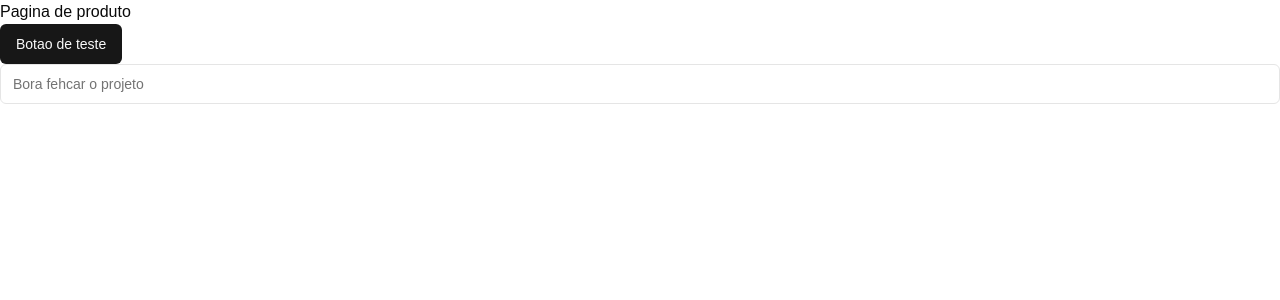
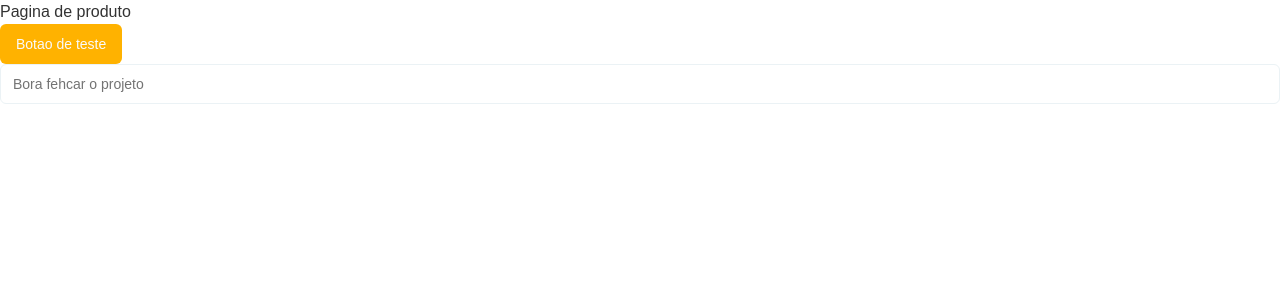
Before and after one commit to myjobwell/fsw-donalds, a Next.js app: page /products in a window 1280 px wide. Shown: the top 300 px of the page. Built offline with nearby package versions, Linux system fonts and the light colour scheme.

Commit message:
chore: udpate css variables

```diff
--- a/src/app/globals.css
+++ b/src/app/globals.css
@@ -1,4 +1,51 @@
 @tailwind base;
+@tailwind components;
+@tailwind utilities;
+
+body {
+  font-family: Arial, Helvetica, sans-serif;
+}
+
+@layer base {
+  :root {
+    --background: 0 0% 100%;
+    --foreground: 0 0% 20%;
+    --card: 0 0% 100%;
+    --card-foreground: 0 0% 20%;
+    --popover: 0 0% 100%;
+    --popover-foreground: 0 0% 20%;
+    --primary: 42 100% 50%;
+    --primary-foreground: 0 0% 98%;
+    --secondary: 0 0% 96.1%;
+    --secondary-foreground: 0 0% 20%;
+    --muted: 0 0% 96.1%;
+    --muted-foreground: 0 0% 45.1%;
+    --accent: 0 0% 96.1%;
+    --accent-foreground: 0 0% 20%;
+    --destructive: 0 84.2% 60.2%;
+    --destructive-foreground: 0 0% 98%;
+    --border: 198 33% 94%;
+    --input: 198 33% 94%;
+    --ring: 0 0% 20%;
+    --chart-1: 12 76% 61%;
+    --chart-2: 173 58% 39%;
+    --chart-3: 197 37% 24%;
+    --chart-4: 43 74% 66%;
+    --chart-5: 27 87% 67%;
+    --radius: 0.5rem;
+  }
+}
+
+@layer base {
+  * {
+    @apply border-border;
+  }
+  body {
+    @apply bg-background text-foreground;
+  }
+}
+
+/* @tailwind base;
 @tailwind components;
 @tailwind utilities;
 
@@ -69,4 +116,4 @@ body {
   body {
     @apply bg-background text-foreground;
   }
-}
+} */
```
